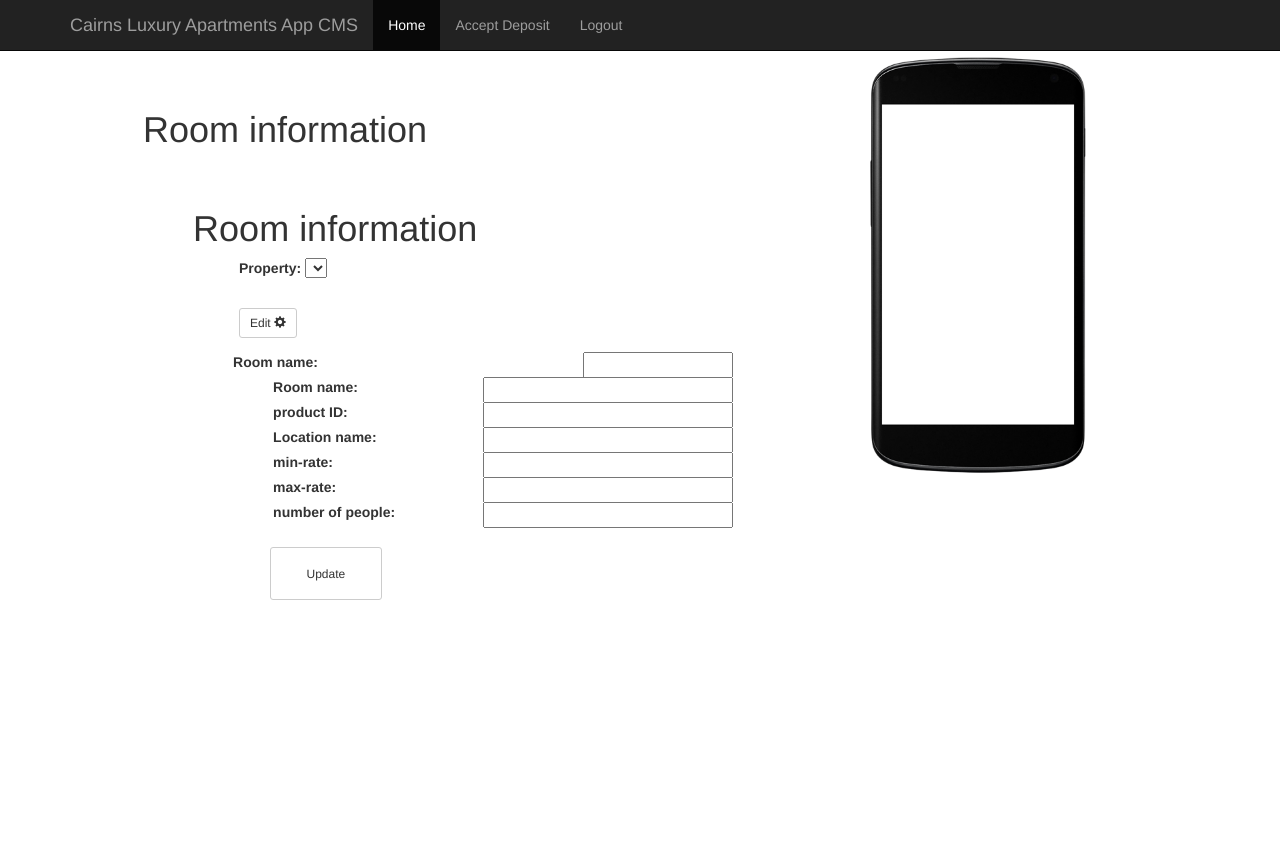
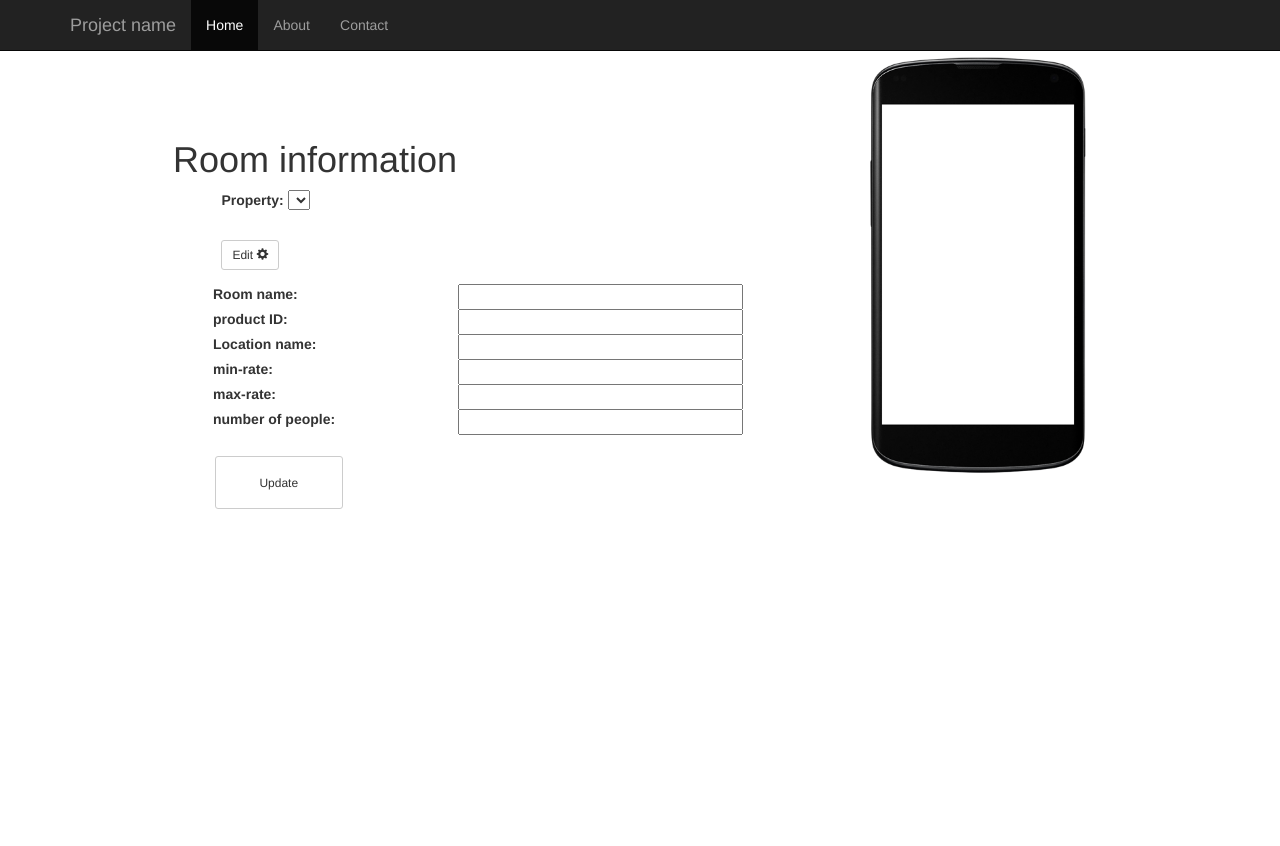
Before and after one commit to trentmarino/CLA-CMS, a PHP site: page / in a window 1280 px wide. Before the commit the page ends 600 px from the top, so only its background shows below. Run offline with PHP 8.4, Linux system fonts and the light colour scheme; data comes from the database, SQL or seed files in the repository; lists and menus that the app fills with data are empty; some libraries are stand-ins or nearby versions.

Commit message:
restyled index

```diff
--- a/web/index.php
+++ b/web/index.php
@@ -1,10 +1,10 @@
 <html>
 <head>
-    <title>Cla-Cms</title>
+    <title>Bootstrap 101 Template</title>
     <link rel="stylesheet" href="https://maxcdn.bootstrapcdn.com/bootstrap/3.3.6/css/bootstrap.min.css"
           integrity="sha384-1q8mTJOASx8j1Au+a5WDVnPi2lkFfwwEAa8hDDdjZlpLegxhjVME1fgjWPGmkzs7" crossorigin="anonymous">
     <link rel="stylesheet" href="style.css">
-    <link rel="stylesheet" href="grid.css">
+    <link rel="stylesheet" href="grid.css.css">
     <link rel="stylesheet" href="//code.jquery.com/ui/1.11.4/themes/smoothness/jquery-ui.css">
     <script src="//code.jquery.com/jquery-1.10.2.js"></script>
     <script src="//code.jquery.com/ui/1.11.4/jquery-ui.js"></script>
@@ -27,13 +27,13 @@ include 'enviroCheck.php';
                 <span class="icon-bar"></span>
                 <span class="icon-bar"></span>
             </button>
-            <a class="navbar-brand" href="#">Cairns Luxury Apartments App CMS</a>
+            <a class="navbar-brand" href="#">Project name</a>
         </div>
         <div id="navbar" class="collapse navbar-collapse">
             <ul class="nav navbar-nav">
                 <li class="active"><a href="#">Home</a></li>
-                <li><a href="#about">Accept Deposit</a></li>
-                <li><a href="#contact">Logout</a></li>
+                <li><a href="#about">About</a></li>
+                <li><a href="#contact">Contact</a></li>
             </ul>
         </div><!--/.nav-collapse -->
     </div>
@@ -43,19 +43,17 @@ include 'enviroCheck.php';
         <div id="page">
 
         </div>
+
     </div>
-
-    <div id="container">
+    <div class="col updateForm" id="container">
         <div class="starter-template">
             <h1>Room information</h1>
-    <div class="col updateForm" id="container">
-        <h1>Room information</h1>
-
             <form class="formDropdowns" id="update" action="#" method="post" enctype="multipart/form-data">
                 <label>
                     Property:
                 </label>
                 <select class="property">
+
                 </select>
                 <br>
                 <label id="roomLabel">
@@ -69,23 +67,19 @@ include 'enviroCheck.php';
                     <span class="glyphicon glyphicon-cog"></span>
                 </button>
             </form>
-            <form action="update_room_info.php" method="post">
-                <ul id="form">
+            <form id="newInfo" action="update_room_info.php" method="post">
+                <ul class="form" id="form">
                     <li><label>
                             Room name:
                         </label>
                         <input class="cmsTextFields" id="roomName" name="roomName" type="text">
-            <form id="newInfo" action="update_room_info.php" method="post">
-                <ul id="form" class="form">
-                    <li><label>Room name:</label>
-                        <input class="cmsTextFields" id="roomName" name="roomName" type="text">
-                        <br>
                     </li>
                     <li><label>
                             product ID:
                         </label>
                         <input class="cmsTextFields" id="productid" name="productid" type="text">
                     </li>
+
 
                     <li><label>
                             Location name:
@@ -111,23 +105,20 @@ include 'enviroCheck.php';
                         <input class="cmsTextFields" id="noGuests" name="noGuests" type="text">
                     </li>
                 </ul>
-                <div class="updateButtons" id="updateButton">
-                    <button type="button" id="update_room_info" class="btn btn-default btn-sm">
+                <div id="updateButton">
+                    <button type="submit" class="btn btn-default btn-sm">
                         Update
                     </button>
                     <button id="loadPage" type="button" class="btn btn-default btn-sm">
                         Load Page
                     </button>
-                    <div class="alert alert-success" id="beenUpdated">
-                        Room has been updated.
-                    </div>
                 </div>
             </form>
         </div>
     </div>
-<div id="status-Block" class="alert alert-success">
-    Page information has been added Successfully;
-<!--    <span id="status">Test</span>-->
+</div>
+<div id="status-Block">
+    <span id="status">Test</span>
 </div>
 <div id="description">
     <form method="post" id="roomPage">
```
Also changed, not shown: web/insert_room_info.php (+1 -47 lines).
